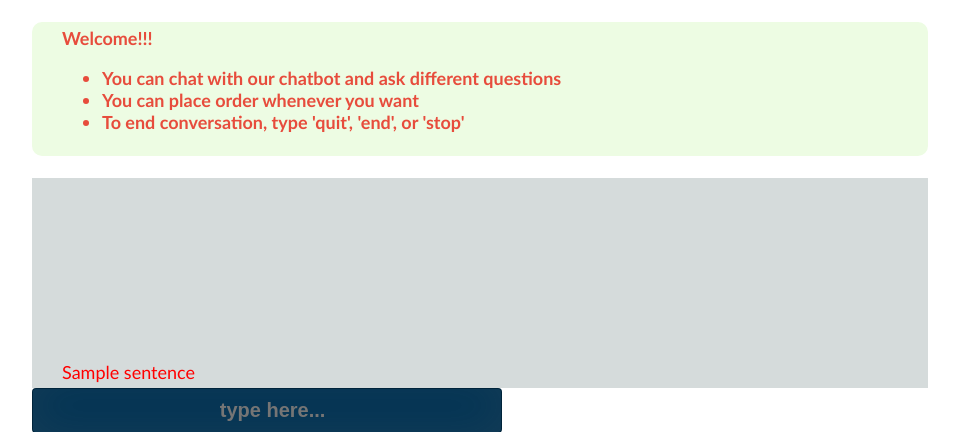
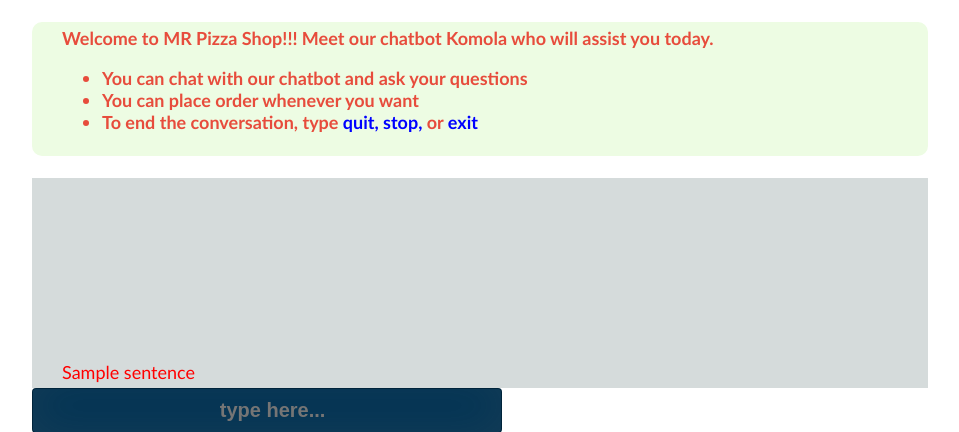
Before and after one commit to mamunur-ipe/ML-model-deployment, a Flask app: template templates/result_chatbot.html in a window 1280 px wide. Shown: the part 112-544 px from the top of the page, without its empty margins (160-1119 px from the left). Run offline with Flask 2, Linux system fonts and the light colour scheme; the template is opened without the code that fills it: most values are stand-ins (such as "Sample title", 1, 10 or a date in 2020); parts of the project's set-up code (start-up, migrations or seed data) failed here and were passed over.

Commit message:
Update result_chatbot.html

```diff
--- a/templates/result_chatbot.html
+++ b/templates/result_chatbot.html
@@ -14,11 +14,11 @@
     <br>
 
        <div id="box_left" style="font-size: 18px;font-weight:bold;color:#E74C3C;">
-       Welcome!!!
+       Welcome to MR Pizza Shop!!! Meet our chatbot Komola who will assist you today.
            <ul>
-               <li> You can chat with our chatbot and ask different questions </li>
+               <li> You can chat with our chatbot and ask your questions </li>
                <li> You can place order whenever you want </li>
-               <li> To end conversation, type 'quit', 'end', or 'stop' </li>
+               <li> To end the conversation, type <span style="color: #0000ff;">quit, stop, </span> or <span style="color: #0000ff;">exit</span> </li>
            </ul>
        </div>
 
@@ -54,10 +54,10 @@
 
                       <p id="font22_bold">Select pizza size
                      <br>
-                         <select name="pizza_size" >
-                          <option value="1">Small (12 inch)</option>
-                          <option value="2">Medium (14 inch)</option>
-                          <option value="3">Large (16 inch)</option>
+                         <select name="user_input" >
+                          <option value="small_pizza">Small (12 inch)</option>
+                          <option value="medium_pizza">Medium (14 inch)</option>
+                          <option value="large_pizza">Large (16 inch)</option>
                         </select>
                     </p>
 
@@ -73,7 +73,7 @@
                         </select>
                     </p>
 
-                    <p id="font22_bold">Which toppings do you want? pepperoni, chicken, beef, mushroom, tomato, onion, spinach, olive"  <br>
+                    <p id="font22_bold">Which toppings do you want? pepperoni, chicken, beef, mushroom, bell pepper, tomato, onion, spinach, olive"  <br>
                      <input type ="text" name = "topping" placeholder="type here..." required="required" /></p>
 
             <button type = "submit" class="btn btn:hover" > Send </button>
```
